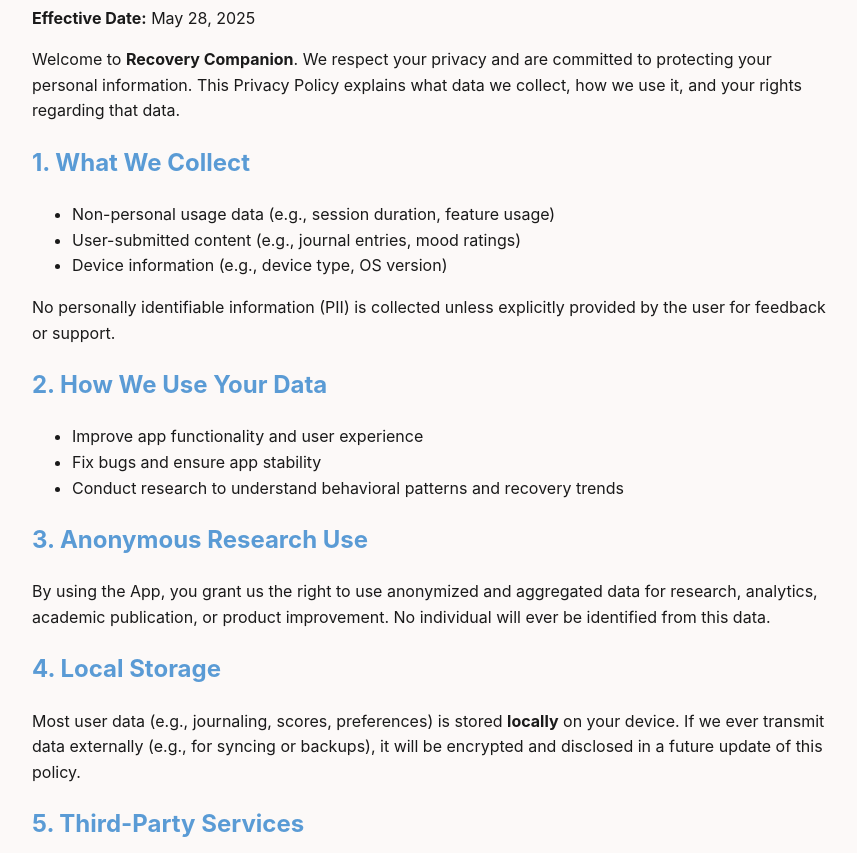
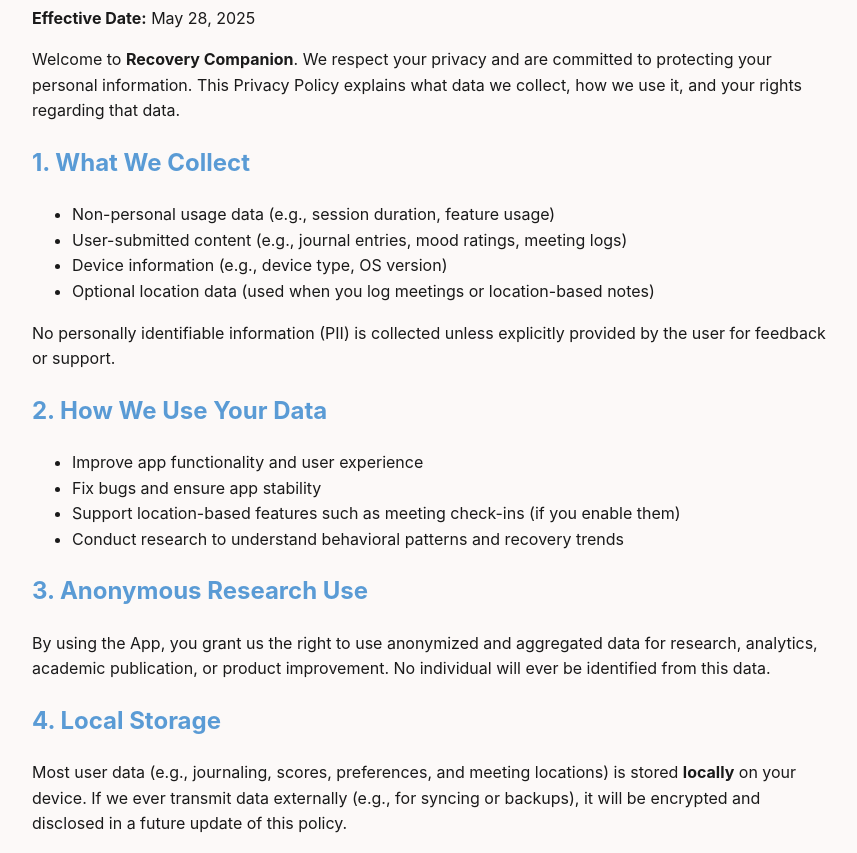
Before and after one commit to Coaden/recovery-companion-privacy, a plain HTML site: page index.html in a window 1280 px wide. Shown: the part 99-952 px from the top of the page, without its empty margins (208-1065 px from the left). Drawn offline with Linux system fonts and the light colour scheme.

Commit message:
Update index.html

```diff
--- a/index.html
+++ b/index.html
@@ -40,8 +40,9 @@
   <h2>1. What We Collect</h2>
   <ul>
     <li>Non-personal usage data (e.g., session duration, feature usage)</li>
-    <li>User-submitted content (e.g., journal entries, mood ratings)</li>
+    <li>User-submitted content (e.g., journal entries, mood ratings, meeting logs)</li>
     <li>Device information (e.g., device type, OS version)</li>
+    <li>Optional location data (used when you log meetings or location-based notes)</li>
   </ul>
   <p>No personally identifiable information (PII) is collected unless explicitly provided by the user for feedback or support.</p>
 
@@ -49,6 +50,7 @@
   <ul>
     <li>Improve app functionality and user experience</li>
     <li>Fix bugs and ensure app stability</li>
+    <li>Support location-based features such as meeting check-ins (if you enable them)</li>
     <li>Conduct research to understand behavioral patterns and recovery trends</li>
   </ul>
 
@@ -56,7 +58,7 @@
   <p>By using the App, you grant us the right to use anonymized and aggregated data for research, analytics, academic publication, or product improvement. No individual will ever be identified from this data.</p>
 
   <h2>4. Local Storage</h2>
-  <p>Most user data (e.g., journaling, scores, preferences) is stored <strong>locally</strong> on your device. If we ever transmit data externally (e.g., for syncing or backups), it will be encrypted and disclosed in a future update of this policy.</p>
+  <p>Most user data (e.g., journaling, scores, preferences, and meeting locations) is stored <strong>locally</strong> on your device. If we ever transmit data externally (e.g., for syncing or backups), it will be encrypted and disclosed in a future update of this policy.</p>
 
   <h2>5. Third-Party Services</h2>
   <p>The App may use third-party services (e.g., AI platforms, crash reporting tools). These services may collect anonymous usage data subject to their own privacy policies.</p>
@@ -77,7 +79,7 @@
   </p>
 
   <footer>
-    &copy; 2025 Recovery Companion. All rights reserved.
+    &copy; 2025 Troy Locke and EmergentAILabs. All rights reserved.
   </footer>
 </body>
 </html>
```
